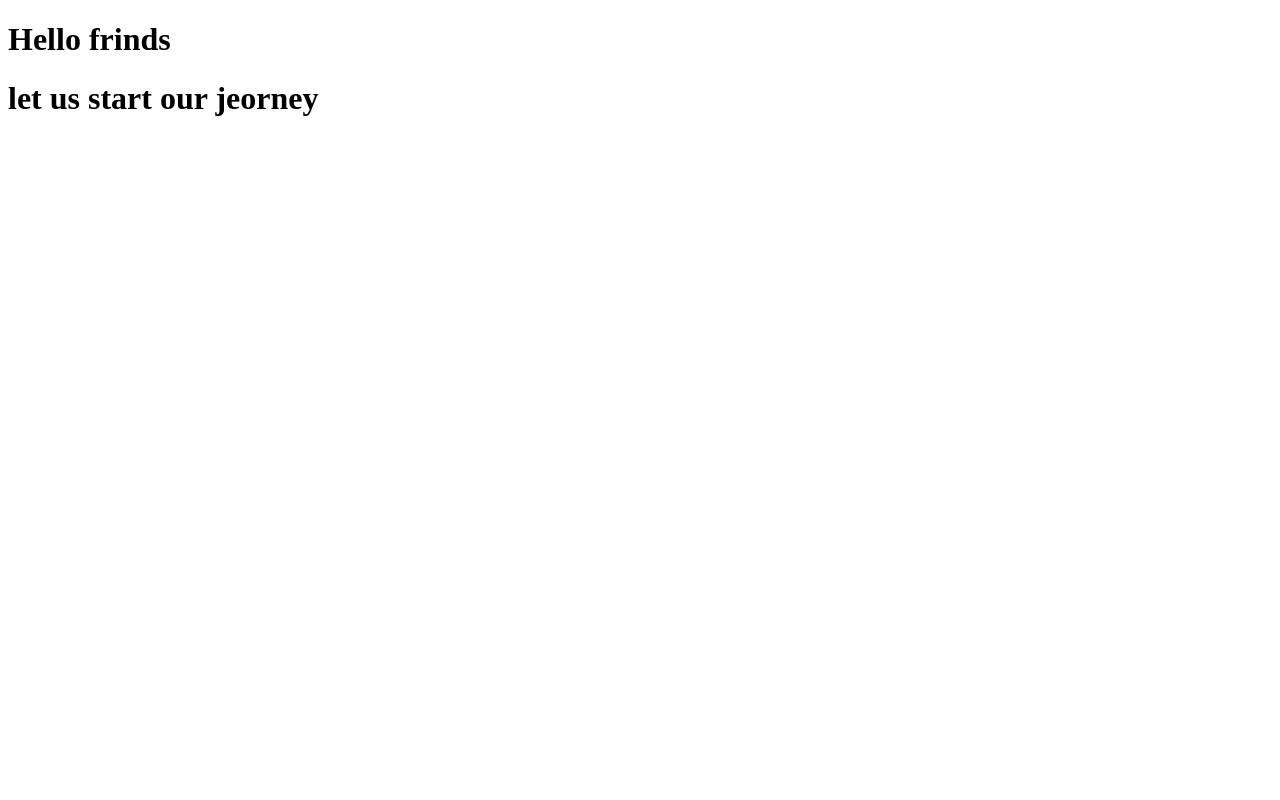
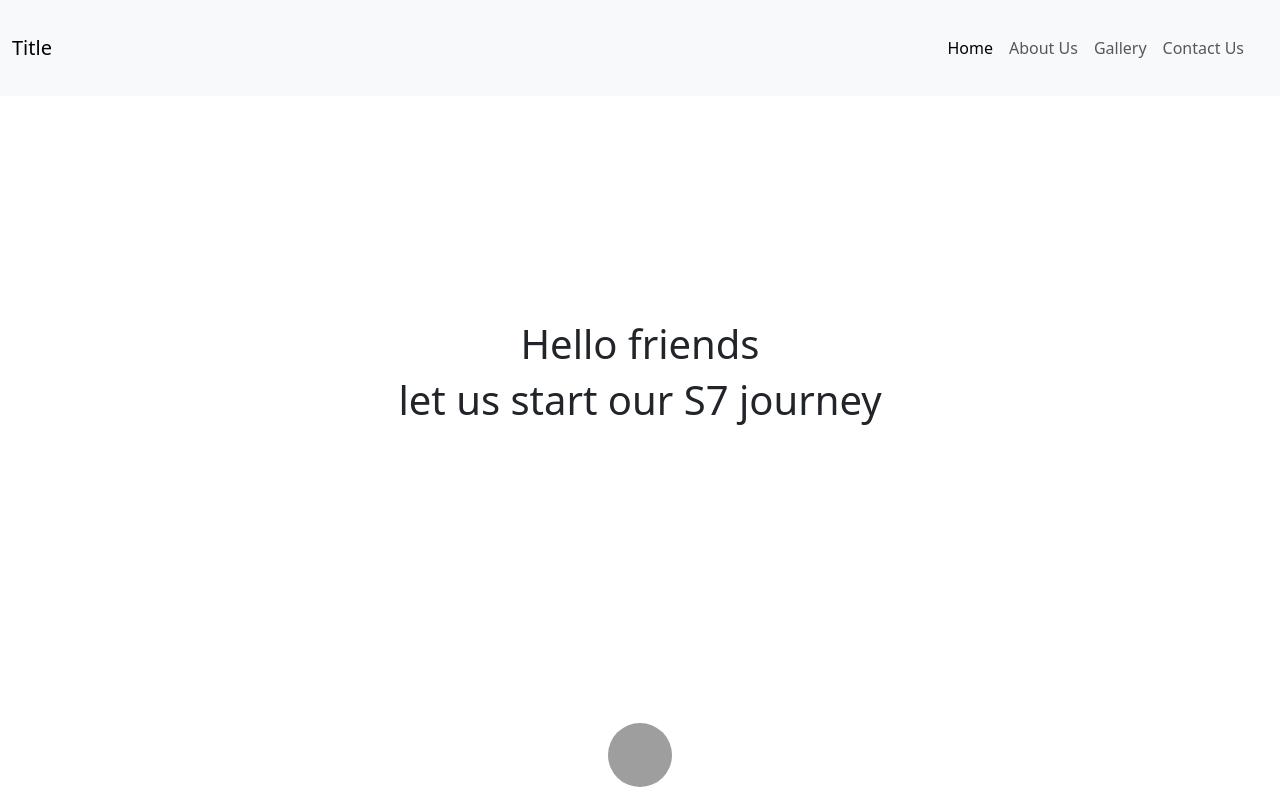
Before and after one commit to Ganeshvoora/section7NIAT, a plain HTML site: page index.html in a window 1280 px wide. Drawn offline with nearby package versions, Linux system fonts and the light colour scheme; grey boxes are pictures that could not be loaded.

Commit message:
navbar created

```diff
--- a/index.html
+++ b/index.html
@@ -1,12 +1,60 @@
 <!DOCTYPE html>
 <html lang="en">
+
 <head>
     <meta charset="UTF-8">
     <meta name="viewport" content="width=device-width, initial-scale=1.0">
     <title>Document</title>
+    <link rel="stylesheet" href="style.css">
+    <link href="https://cdn.jsdelivr.net/npm/bootstrap@5.3.3/dist/css/bootstrap.min.css" rel="stylesheet"integrity="sha384-QWTKZyjpPEjISv5WaRU9OFeRpok6YctnYmDr5pNlyT2bRjXh0JMhjY6hW+ALEwIH" crossorigin="anonymous">
 </head>
+
 <body>
-    <h1>Hello frinds</h1>
-    <h1>let us start our jeorney</h1>
+    <nav class="navbar bg-body-tertiary navbar-expand-lg bg-transparent fixed-top z-1">
+        <div class="container-fluid">
+            <a class="navbar-brand" href="#">Title</a>
+            <button class="navbar-toggler border-none" type="button" data-bs-toggle="offcanvas" data-bs-target="#offcanvasNavbar" aria-controls="offcanvasNavbar" aria-label="Toggle navigation">
+                <img class="logoimage" src="https://yt3.googleusercontent.com/owmNC8kiJqS0OkcWMNsSoX6Av8A5gxr2TUz4x_ttF3nageQ1QusmGAi1WuWk8YZvi7y22aQI9Kw=s900-c-k-c0x00ffffff-no-rj" alt="NIAT logo">
+            </button>
+            <div class="offcanvas offcanvas-end" tabindex="-1" id="offcanvasNavbar"
+                aria-labelledby="offcanvasNavbarLabel">
+                <div class="offcanvas-header">
+                    <h5 class="offcanvas-title" id="offcanvasNavbarLabel">Title</h5>
+                    <button type="button" class="btn-close" data-bs-dismiss="offcanvas" aria-label="Close"></button>
+                </div>
+                <div class="offcanvas-body">
+                    <ul class="navbar-nav justify-content-end flex-grow-1 pe-3">
+                        <li class="nav-item">
+                            <a class="nav-link active" aria-current="page" href="#">Home</a>
+                        </li>
+                        <li class="nav-item">
+                            <a class="nav-link" href="#">About Us</a>
+                            </li>
+                            <li class="nav-item">
+                                <a class="nav-link" href="#">Gallery</a>
+                            </li>
+                            <li class="nav-item">
+                                <a class="nav-link" href="#">Contact Us</a>
+                            </li>
+                        </ul>
+
+                    </div>
+                </div>
+            </div>
+        </nav>
+        <article class="hero_section">
+            <section>
+                <h1>Hello friends</h1>
+                <h1>let us start our S7 journey</h1>
+            </section>
+            <div class=" logo text-center d-none d-lg-block">
+                <a class="bg-none" href="#"><img class="logoimage "
+                    src="https://yt3.googleusercontent.com/owmNC8kiJqS0OkcWMNsSoX6Av8A5gxr2TUz4x_ttF3nageQ1QusmGAi1WuWk8YZvi7y22aQI9Kw=s900-c-k-c0x00ffffff-no-rj"
+                    alt="NIAT logo"></a>
+                </div>
+
+            </article>
+            <script src="https://cdn.jsdelivr.net/npm/bootstrap@5.3.3/dist/js/bootstrap.bundle.min.js"integrity="sha384-YvpcrYf0tY3lHB60NNkmXc5s9fDVZLESaAA55NDzOxhy9GkcIdslK1eN7N6jIeHz"crossorigin="anonymous"></script>
 </body>
+
 </html>
--- /dev/null
+++ b/style.css
@@ -0,0 +1,29 @@
+.logoimage{
+    height: 70px;
+    width: 70px;
+    border-radius: 75px;
+    border:white 3px solid ;
+}
+button{
+    /* height: 70px;
+    width: 70px; */
+    border-radius: 75px;
+}
+.logo{
+    position:sticky;
+    top: 20px;
+    z-index: 2;
+}
+.hero_section{
+    height: 100vh;
+}
+.hero_section>section{
+    text-align: center;
+    height: 90vh;
+    padding-top: 40vh;
+}
+
+
+nav{
+    height: 12vh;
+}
```
